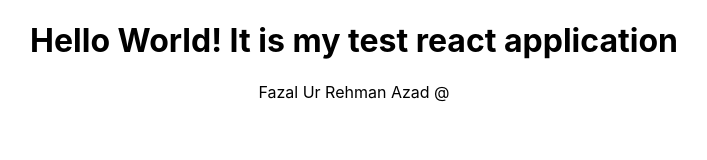
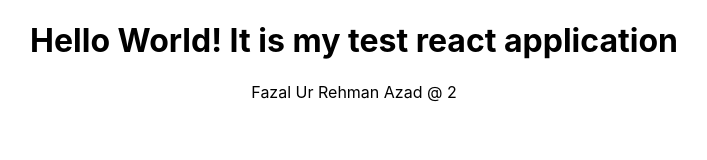
Before and after one commit to Fazalisalive/my_react_application, a React (Create React App) app: page / in a window 1280 px wide. Shown: the top 160 px of the page, without its empty margins (286-993 px from the left). Built offline with nearby package versions, Linux system fonts and the light colour scheme.

Commit message:
Update App.js

```diff
--- a/src/App.js
+++ b/src/App.js
@@ -7,7 +7,7 @@ function App() {
     <div className="App">
 
       <h1>Hello World! It is my test react application</h1>
-      Fazal Ur Rehman Azad @
+      Fazal Ur Rehman Azad @ 2
     </div>
   );
 }
```
